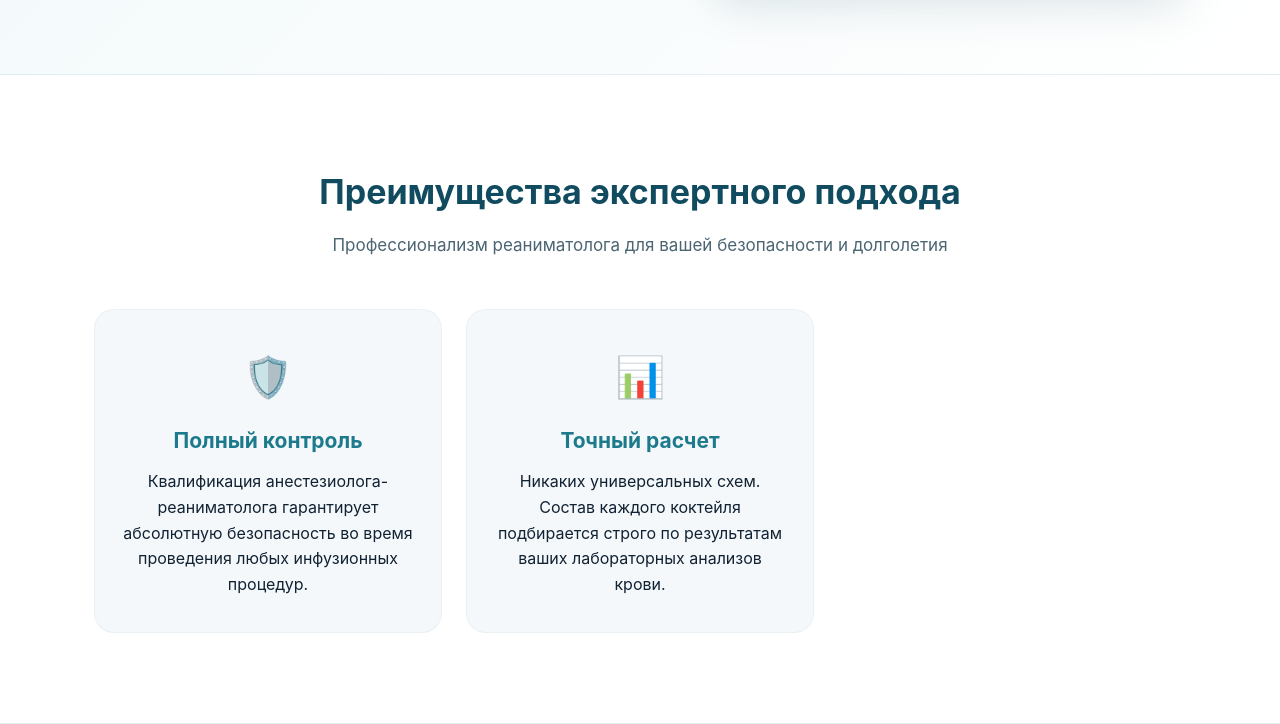
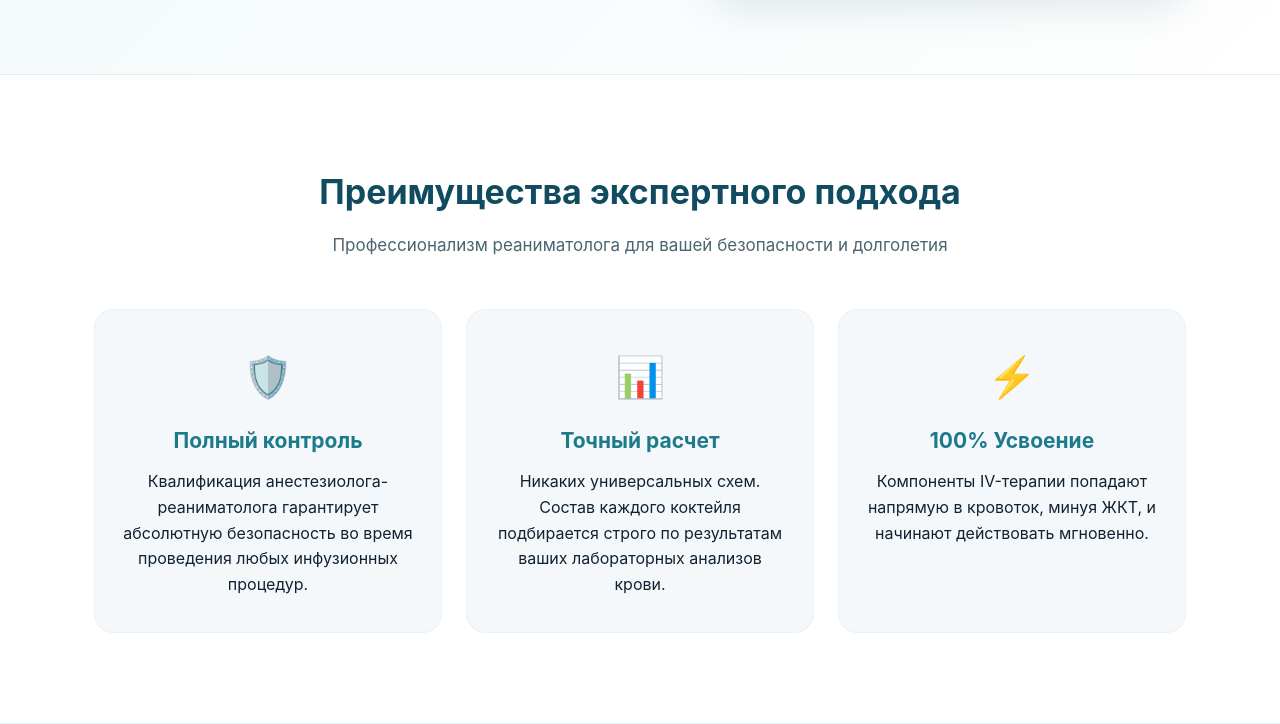
Before and after one commit to dr-mahliyo-iv-t/dr-mahliyo-iv-t.github.io, a plain HTML site: page index.html in a window 1280 px wide. Shown: the part 779-1503 px from the top of the page. Drawn offline with Linux system fonts and the light colour scheme.

Commit message:
Update index.html

```diff
--- a/index.html
+++ b/index.html
@@ -52,13 +52,11 @@
         .btn-outline { background: #fff; color: var(--accent); border: 2px solid var(--accent); }
         .btn-outline:hover { background: var(--mint-light); }
 
-        /* РАЗДЕЛЕНИЕ НА КРАСИВЫЕ СЛАЙДЫ */
         .slide-screen {
             padding: 90px 0;
             border-bottom: 1px solid #e1eff2;
         }
 
-        /* СЛАЙД 1: Премиальный медицинский верх */
         .slide-hero {
             background: linear-gradient(135deg, #eef7f9 0%, #ffffff 100%);
         }
@@ -68,7 +66,6 @@
         .hero-text .lead { font-size: 18px; color: var(--muted); margin-bottom: 35px; }
         .cta-block { display: flex; gap: 16px; flex-wrap: wrap; }
 
-        /* Рамка вашей главной фотографии (Мягкое «парение» картинки при наведении) */
         .photo-frame-live {
             border-radius: 24px;
             overflow: hidden;
@@ -82,7 +79,6 @@
         }
         .photo-img { width: 100%; height: auto; object-fit: cover; aspect-ratio: 3/4; display: block; }
 
-        /* СЛАЙД 2: Карточки медицинских услуг */
         .slide-features {
             background: #ffffff;
         }
@@ -102,7 +98,6 @@
         .feature-card .icon { font-size: 40px; display: block; margin-bottom: 15px; }
         .feature-card h3 { color: var(--accent); font-size: 21px; margin-bottom: 12px; }
 
-        /* СЛАЙД 3: Ваша портретная галерея (Плавное увеличение снимков) */
         .slide-gallery {
             background: linear-gradient(135deg, #f4f9fa 0%, #ffffff 100%);
         }
@@ -160,7 +155,7 @@
         ⚠️ Имеются противопоказания. Необходима обязательная консультация специалиста.
     </div>
 
-    <!-- СЛАЙД 1: Главный экран (Мягкий премиальный медицинский стиль) -->
+    <!-- СЛАЙД 1: Главный экран -->
     <section class="slide-screen slide-hero">
         <div class="wrap">
             <div class="hero-grid">
@@ -174,15 +169,14 @@
                         <a href="https://1doctor.ru" target="_blank" class="btn btn-outline">Запись через 1Doctor</a>
                     </div>
                 </div>
-                <!-- ТУТ ВАШЕ ПЕРВОЕ ФОТО (С заглавным расширением .JPG) -->
                 <div class="photo-frame-live">
-                    <img src="33eec878-7fb5-4cd7-a778-674528148b11.JPG" alt="Врач Рустамова Махлиё Ахмаджоновна" class="photo-img">
+                    <img src="33eec878-7fb5-4cd7-a778-674528148b11.jpg" alt="Врач Рустамова Махлиё Ахмаджоновна" class="photo-img">
                 </div>
             </div>
         </div>
     </section>
 
-    <!-- СЛАЙД 2: Экспертный блок -->
+    <!-- СЛАЙД 2: Блок преимуществ -->
     <section class="slide-screen slide-features">
         <div class="wrap" style="width: 100%;">
             <h2 class="slide-title">Преимущества экспертного подхода</h2>
@@ -198,3 +192,14 @@
                     <span class="icon">📊</span>
                     <h3>Точный расчет</h3>
                     <p>Никаких универсальных схем. Состав каждого коктейля подбирается строго по результатам ваших лабораторных анализов крови.</p>
+                </div>
+                <div class="feature-card">
+                    <span class="icon">⚡</span>
+                    <h3>100% Усвоение</h3>
+                    <p>Компоненты IV-терапии попадают напрямую в кровоток, минуя ЖКТ, и начинают действовать мгновенно.</p>
+                </div>
+            </div>
+        </div>
+    </section>
+
+    <!-- СЛАЙД 3: Интерактивная фотогалерея -->
```
